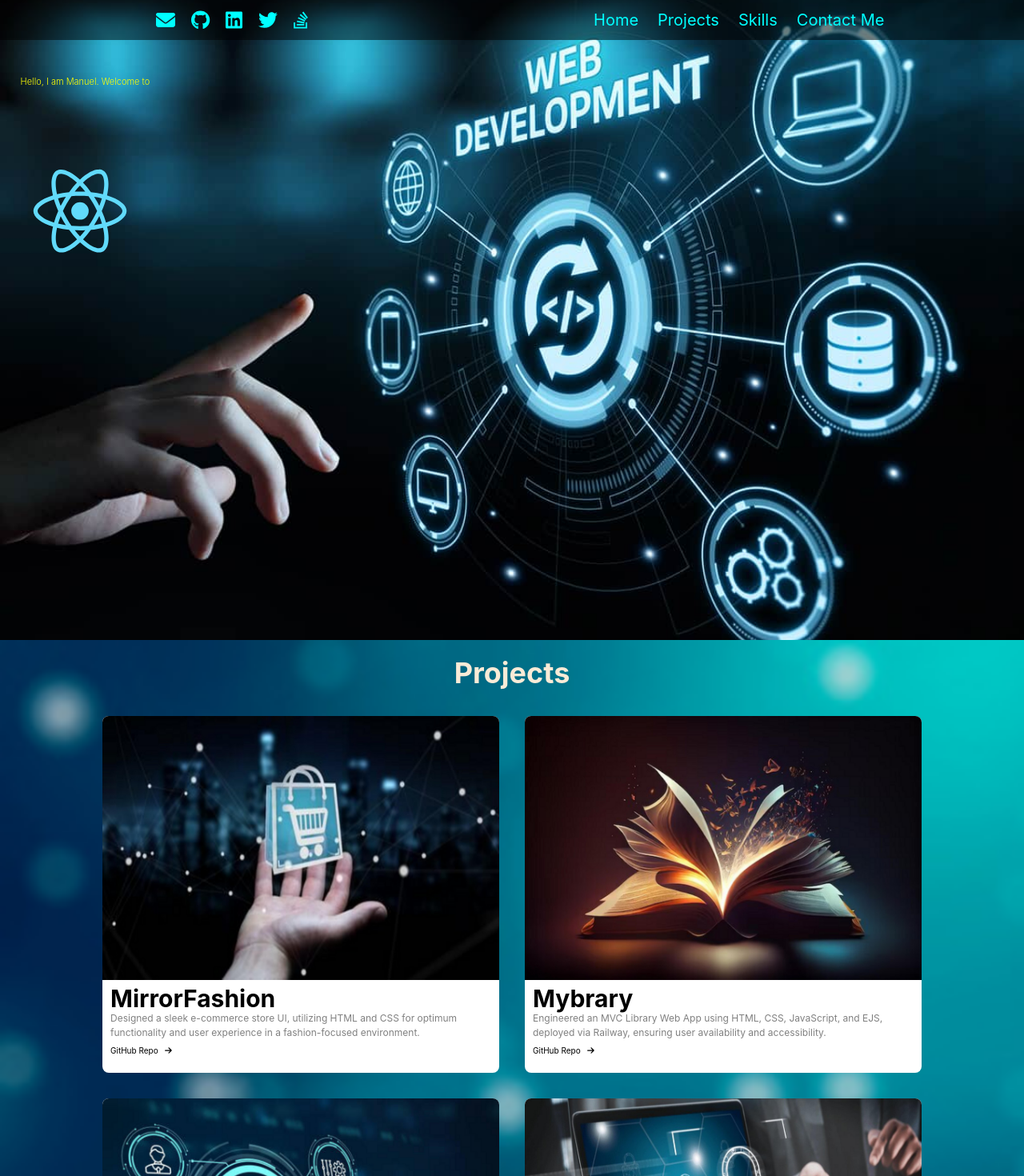
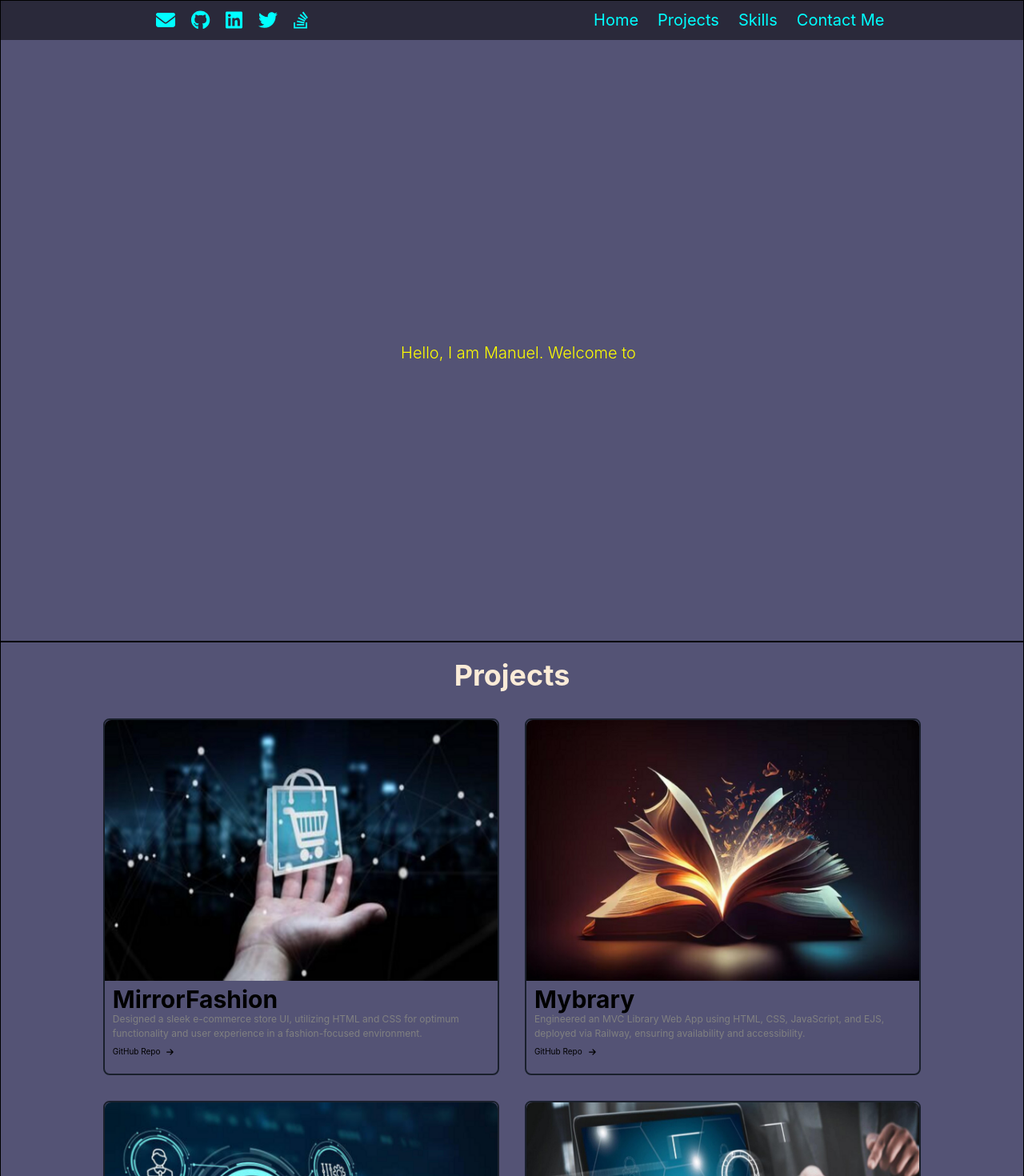
Before and after one commit to Manuel-hub-ca/Portfolio, a React (Create React App) app: page / in a window 1280 px wide. Shown: the top 1470 px of the page at 80% size. Built offline with nearby package versions, Linux system fonts and the light colour scheme.

Commit message:
some-changes-bg

```diff
--- a/src/App.css
+++ b/src/App.css
@@ -4,12 +4,19 @@
 
 body {
   overflow-x: hidden;
+  background-color: cadetblue;
 }
 
+.card{
+  &:hover{
+    transform: scale(1.03);
+    transition: transform 0.8s ease-in-out;
+  }
+}
 .socials {
   &:hover {
     transform: scale(1.2);
-    transition: transform 3s ease-in-out;
+    transition: transform 0.5s ease-in-out;
     color: white;
   }
 }
--- a/src/components/Card.js
+++ b/src/components/Card.js
@@ -1,23 +1,30 @@
 import { VStack, Image, Heading, Text, HStack } from '@chakra-ui/react';
 import { FontAwesomeIcon } from '@fortawesome/react-fontawesome';
 import { faArrowRight } from '@fortawesome/free-solid-svg-icons';
+import { Link } from 'react-router-dom';
+
 const Card = ({ title, description, imageSrc, link }) => {
   const mL = '10px';
   return (
     <VStack
-      bgColor={'white'}
+    bgColor={'rgba(20%, 100%, 20%, . 5)'}
       borderRadius={'8px'}
       spacing={4}
       alignItems={'start'}
       paddingBottom={['5px', '10px', '10px', '20px']}
+      className="card"
+      border={'solid'}
+      borderWidth={'2px'}
     >
+      <a href={link}>
         <Image
           src={imageSrc}
           borderTopRadius={'8px'}
           objectFit={'cover'}
           marginBottom={'-12px'}
         />
-      <VStack marginTop={'1px'}>
+      </a>
+      <VStack marginTop={'1px'} >
         <Heading
           marginTop={'0'}
           marginLeft={mL}
--- a/src/components/ContactMe.js
+++ b/src/components/ContactMe.js
@@ -62,7 +62,6 @@ const ContactMe = () => {
   }, [response]);
   return (
     <Screen
-      background={`url(${bgImg5})`}
       backgroundRepeat={'no-repeat'}
       backgroundSize={'cover'}
     >
--- a/src/components/Footer.js
+++ b/src/components/Footer.js
@@ -2,7 +2,7 @@ import { Box, Flex } from '@chakra-ui/react';
 
 const Footer = () => {
   return (
-    <Box bgGradient={'linear(to top, cyan, white)'} width={'100vw'}>
+    <Box width={'100vw'} bgColor={'#545375'}>
       <footer>
         <Flex
           margin="0 auto"
--- a/src/components/Header.js
+++ b/src/components/Header.js
@@ -25,7 +25,7 @@ import { useBreakpointValue } from '@chakra-ui/react';
 export const socials = [
   {
     icon: faEnvelope,
-    url: 'manuel: manueljuliocasanova@gmail.com',
+    url: 'mailto: manueljuliocasanova@gmail.com',
   },
   {
     icon: faGithub,
@@ -75,12 +75,16 @@ const Header = () => {
       <HStack
         width={'100%'}
         height={'100%'}
-        justifyContent={['flex-start', 'flex-start','flex-start','space-around']}
+        justifyContent={[
+          'flex-start',
+          'flex-start',
+          'flex-start',
+          'space-around',
+        ]}
         alignItems={'center'}
         color={'cyan'}
         pl={5}
       >
-
         <HStack spacing={[4, 4, 5, 5]}>
           {socials.map((s, i) => (
             <a key={i} href={s.url} target="_blank" rel="noopener noreferrer">
@@ -114,7 +118,14 @@ const Header = () => {
             <DrawerCloseButton />
             <DrawerHeader>Menu</DrawerHeader>
             <DrawerBody bgColor={'cyan.200'}>
-              <VStack alignContent={'space-around'} fontSize={'30px'} justifyContent={'space-around'} height={'100%'} spacing={4} textColor={'blackAlpha.800'}>
+              <VStack
+                alignContent={'space-around'}
+                fontSize={'30px'}
+                justifyContent={'space-around'}
+                height={'100%'}
+                spacing={4}
+                textColor={'blackAlpha.800'}
+              >
                 <ScrollLink
                   href="#home"
                   onClick={() => HandleClick('home')}
--- a/src/components/LandingSection.js
+++ b/src/components/LandingSection.js
@@ -1,36 +1,33 @@
 import { Screen } from './Screen';
 import { HStack, Image, VStack } from '@chakra-ui/react';
-import bgImg from '../assets/bgImg.png';
 import Header from './Header';
 import logo from '../logo.svg';
 import TypewriterEffect from './TypewriterEffect';
 const LandingSection = () => {
   return (
     <Screen
-      background={`url(${bgImg})`}
       backgroundRepeat={'no-repeat'}
       backgroundSize={['100% 87vh', '100%']}
       backgroundPosition={['top', 'center']}
-      bgColor={'rgba(0,0,0,1)'}
       id="home"
     >
       <Header />
-      <VStack width={'100%'}>
+      <VStack width={'100vh'} height={'100vh'} justifyContent={'center'} alignItems={'center'}>
         <TypewriterEffect
           text={
-            'Hello, I am Manuel. Welcome to my portfolio.'
+            'Hello, I am Manuel. Welcome to my portfolio Web Site. '
           }
         />
       </VStack>
 
-      <HStack alignSelf={'flex-start'} marginTop={'20px'}>
+      {/* <HStack alignSelf={'flex-start'} marginTop={'20px'}>
         <Image
           src={logo}
           alt="logo"
           width={['150px', '180px', '200px']}
           height={['150px', '180px', '200px']}
         />
-      </HStack>
+      </HStack> */}
     </Screen>
   );
 };
--- a/src/components/ProjectsSections.js
+++ b/src/components/ProjectsSections.js
@@ -14,7 +14,7 @@ const projects = [
   {
     title: 'Mybrary',
     description:
-      'Engineered an MVC Library Web App using HTML, CSS, JavaScript, and EJS, deployed via Railway, ensuring user availability and accessibility.',
+      'Engineered an MVC Library Web App using HTML, CSS, JavaScript, and EJS, deployed via Railway, ensuring availability and accessibility.',
     getImageSrc: () => require('../assets/book.jpg'),
     link: 'https://github.com/Manuel-hub-ca/Mybrary',
   },
@@ -53,9 +53,6 @@ const projects = [
 const ProjectsSection = () => {
   return (
     <Screen
-      background={`url(${bgImg3})`}
-      backgroundRepeat={'no-repeat'}
-      backgroundSize={'cover'}
       alignItems="center"
       spacing={8}
     >
--- a/src/components/Screen.js
+++ b/src/components/Screen.js
@@ -3,13 +3,15 @@ import { VStack } from '@chakra-ui/react';
 export const Screen = ({ children, ...boxProps }) => {
   return (
     <VStack
-      // backgroundColor={boxProps.backgroundColor}
-      // color={isDarkBackground ? 'white' : 'black'}
       {...boxProps}
     >
       <VStack
+        borderBottom={'solid'}
+        borderWidth={'1px'}
+        borderColor={'black'}
         minWidth={['100vw', '100vw', '100vw', '100vw']}
         minHeight={['100vh', '100vh', '100vh', '100vh']}
+        bgColor={'#545375'}
         {...boxProps}
       >
         {children}
--- a/src/components/Skills.js
+++ b/src/components/Skills.js
@@ -54,9 +54,6 @@ const Skills = () => {
 
   return (
     <Screen
-      background={`url(${bgImg5})`}
-      backgroundRepeat={'no-repeat'}
-      backgroundSize={'cover'}
       alignItems={'center'}
       justifyContent={'center'}
     >
--- a/src/components/TypewriterEffect.js
+++ b/src/components/TypewriterEffect.js
@@ -28,8 +28,8 @@ const TypewriterEffect = ({ text }) => {
 
   return (
     <Heading
-      as={'h2'}
-      fontSize={['7px', '9px', '11px']}
+      as={'h1'}
+      fontSize={['7px', '20px', '20px']}
       fontWeight={'light'}
       marginLeft={'2%'}
       marginTop={['16', '24', '24']}
```
Lines whose indentation alone changed are shown as unchanged.
